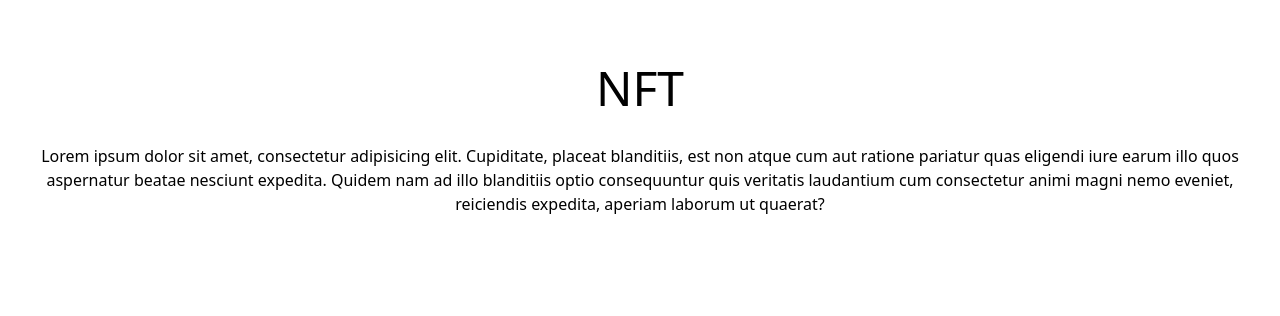
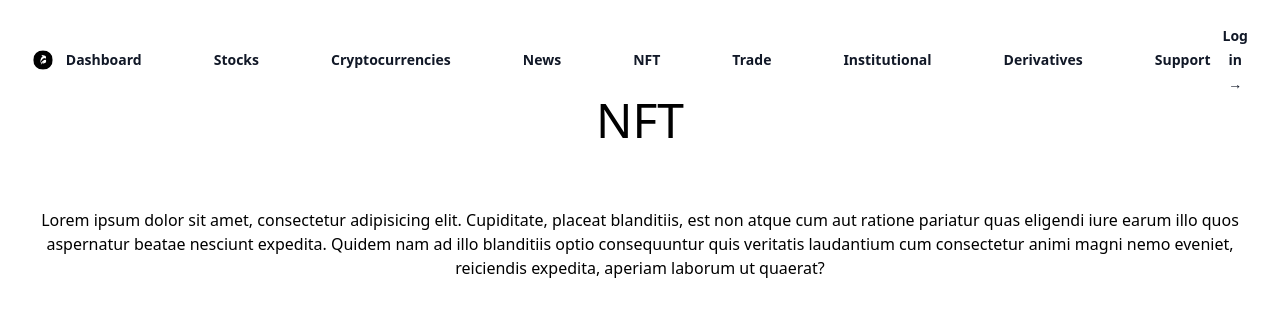
Before and after one commit to Stoccoin-Official/Stoccoin-Website, a React (Vite) app in the folder client/: page /NFT in a window 1280 px wide. Shown: the top 316 px of the page. Built offline with nearby package versions, Linux system fonts and the light colour scheme.

Commit message:
feat:Add Navbar to each pages in navlinks

```diff
--- a/client/src/pages/Cryptocurrencies.jsx
+++ b/client/src/pages/Cryptocurrencies.jsx
@@ -1,7 +1,9 @@
+import Navbar from "../components/Navbar";
 const Cryptocurrencies = () => {
   return (
     <div>
-      <h1 className="text-5xl text-center p-8">Cryptocurrencies</h1>
+      <Navbar />
+      <h1 className="text-5xl text-center p-8 m-8">Cryptocurrencies</h1>
       <p>
         Lorem ipsum dolor sit amet, consectetur adipisicing elit. Cupiditate,
         placeat blanditiis, est non atque cum aut ratione pariatur quas eligendi
--- a/client/src/pages/Dashboard.jsx
+++ b/client/src/pages/Dashboard.jsx
@@ -1,7 +1,9 @@
+import Navbar from "../components/Navbar";
 const Dashboard = () => {
   return (
     <div>
-      <h1 className="text-5xl text-center p-8">Dashboard</h1>
+      <Navbar />
+      <h1 className="text-5xl text-center p-8 m-8">Dashboard</h1>
       <p>
         Lorem ipsum dolor sit amet, consectetur adipisicing elit. Cupiditate,
         placeat blanditiis, est non atque cum aut ratione pariatur quas eligendi
--- a/client/src/pages/Derivatives.jsx
+++ b/client/src/pages/Derivatives.jsx
@@ -1,7 +1,9 @@
+import Navbar from "../components/Navbar";
 const Derivatives = () => {
   return (
     <div>
-      <h1 className="text-5xl text-center p-8">Institutional</h1>
+      <Navbar />
+      <h1 className="text-5xl text-center p-8 m-8">Institutional</h1>
       <p>
         Lorem ipsum dolor sit amet, consectetur adipisicing elit. Cupiditate,
         placeat blanditiis, est non atque cum aut ratione pariatur quas eligendi
--- a/client/src/pages/Institutional.jsx
+++ b/client/src/pages/Institutional.jsx
@@ -1,7 +1,9 @@
+import Navbar from "../components/Navbar";
 const Institutional = () => {
   return (
     <div>
-      <h1 className="text-5xl text-center p-8">Institutional</h1>
+      <Navbar />
+      <h1 className="text-5xl text-center p-8 m-8">Institutional</h1>
       <p>
         Lorem ipsum dolor sit amet, consectetur adipisicing elit. Cupiditate,
         placeat blanditiis, est non atque cum aut ratione pariatur quas eligendi
--- a/client/src/pages/NFT.jsx
+++ b/client/src/pages/NFT.jsx
@@ -1,7 +1,9 @@
+import Navbar from "../components/Navbar";
 const NFT = () => {
   return (
     <div>
-      <h1 className="text-5xl text-center p-8">NFT</h1>
+      <Navbar />
+      <h1 className="text-5xl text-center p-8 m-8">NFT</h1>
       <p>
         Lorem ipsum dolor sit amet, consectetur adipisicing elit. Cupiditate,
         placeat blanditiis, est non atque cum aut ratione pariatur quas eligendi
--- a/client/src/pages/News.jsx
+++ b/client/src/pages/News.jsx
@@ -1,7 +1,9 @@
+import Navbar from "../components/Navbar";
 const News = () => {
   return (
     <div>
-      <h1 className="text-5xl text-center p-8">News</h1>
+      <Navbar />
+      <h1 className="text-5xl text-center p-8 m-8">News</h1>
       <p>
         Lorem ipsum dolor sit amet, consectetur adipisicing elit. Cupiditate,
         placeat blanditiis, est non atque cum aut ratione pariatur quas eligendi
--- a/client/src/pages/Stocks.jsx
+++ b/client/src/pages/Stocks.jsx
@@ -1,7 +1,9 @@
+import Navbar from "../components/Navbar";
 const Stocks = () => {
   return (
     <div>
-      <h1 className="text-5xl text-center p-8">Stocks</h1>
+      <Navbar />
+      <h1 className="text-5xl text-center p-8 m-8">Stocks</h1>
       <p>
         Lorem ipsum dolor sit amet, consectetur adipisicing elit. Cupiditate,
         placeat blanditiis, est non atque cum aut ratione pariatur quas eligendi
--- a/client/src/pages/Support.jsx
+++ b/client/src/pages/Support.jsx
@@ -1,7 +1,9 @@
+import Navbar from "../components/Navbar";
 const Support = () => {
   return (
     <div>
-      <h1 className="text-5xl text-center p-8">Support</h1>
+      <Navbar />
+      <h1 className="text-5xl text-center p-8 m-8">Support</h1>
       <p>
         Lorem ipsum dolor sit amet, consectetur adipisicing elit. Cupiditate,
         placeat blanditiis, est non atque cum aut ratione pariatur quas eligendi
--- a/client/src/pages/Trade.jsx
+++ b/client/src/pages/Trade.jsx
@@ -1,7 +1,9 @@
+import Navbar from "../components/Navbar";
 const Trade = () => {
   return (
     <div>
-      <h1 className="text-5xl text-center p-8">Trade</h1>
+      <Navbar />
+      <h1 className="text-5xl text-center p-8 m-8">Trade</h1>
       <p>
         Lorem ipsum dolor sit amet, consectetur adipisicing elit. Cupiditate,
         placeat blanditiis, est non atque cum aut ratione pariatur quas eligendi
```
